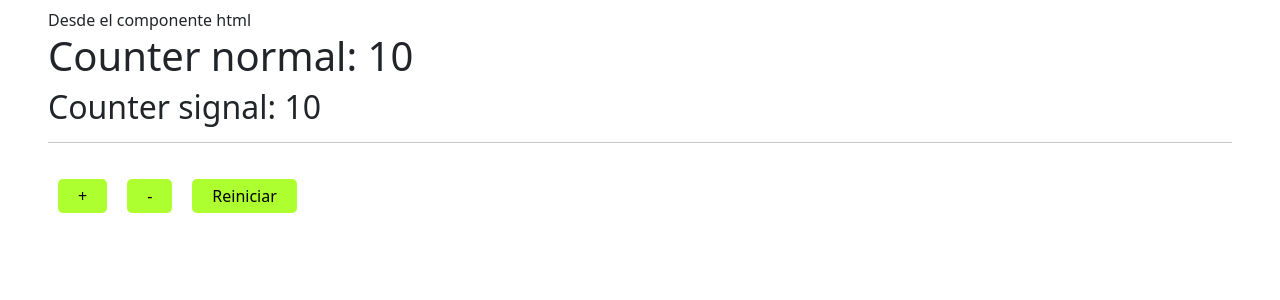
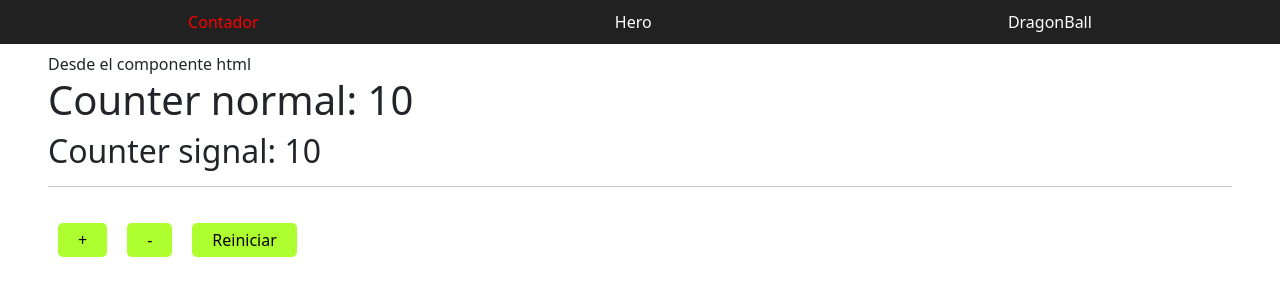
Before and after one commit to GIODIROSA/count-app-angular, an Angular app: page / in a window 1280 px wide. Shown: the top 300 px of the page. Built offline with nearby package versions, Linux system fonts and the light colour scheme.

Commit message:
[feat]: Implement application routing with a shared navigation bar and a new DragonBall page.

```diff
--- a/src/app/app.html
+++ b/src/app/app.html
@@ -1,3 +1,6 @@
+
+<app-navbar />
+
 <section class="mx-5 mt-2">
 
     <router-outlet />
--- a/src/app/app.routes.ts
+++ b/src/app/app.routes.ts
@@ -1,6 +1,7 @@
 import { Routes } from '@angular/router';
 import { CountPageComponent } from './pages/count/counter.components';
 import { HeroPageComponent } from './pages/hero/hero.components';
+import { DragonBallPageComponent } from './pages/dragonBall/dragonBall.component';
 
 export const routes: Routes = [
     {
@@ -12,6 +13,10 @@ export const routes: Routes = [
         component: HeroPageComponent
     },
     {
+        path: 'dragonball',
+        component: DragonBallPageComponent
+    },
+    {
         path: "**",
         redirectTo: ""
     }
--- a/src/app/app.ts
+++ b/src/app/app.ts
@@ -1,9 +1,10 @@
 import { Component, signal } from '@angular/core';
 import { RouterOutlet } from '@angular/router';
+import { ComponentNavbar } from "./pages/components/shared/navbar/navbar";
 
 @Component({
   selector: 'app-root',
-  imports: [RouterOutlet],
+  imports: [RouterOutlet, ComponentNavbar],
   templateUrl: './app.html',
 })
 export class App {
--- a/src/app/pages/components/shared/navbar/navbar.html
+++ b/src/app/pages/components/shared/navbar/navbar.html
@@ -1,9 +1,31 @@
-<style></style>
+<style>
+    nav{
+        display: flex;
+        justify-content: space-around;
+        background-color: #212121;
+        color: #fff;
+        padding: 10px;
 
-<section>
-    <a href="">Count</a>
-    <a href="">Hero</a>
-    <a href="">DragonBall</a>
+    }
+    nav a {
+        color: #fff;
+        text-decoration: none;
+    }
+    nav a.active {
+        color: red;
+    }
+</style>
 
+<nav>
+    <a [routerLink]="['/']" routerLinkActive="active" [routerLinkActiveOptions]="{ exact: true }">
+        Contador
+    </a>
 
-</section>
+    <a [routerLink]="['/hero']" routerLinkActive="active">
+        Hero
+    </a>
+
+    <a [routerLink]="['/dragonball']" routerLinkActive="active">
+        DragonBall
+    </a>
+</nav>
--- a/src/app/pages/components/shared/navbar/navbar.ts
+++ b/src/app/pages/components/shared/navbar/navbar.ts
@@ -1,8 +1,9 @@
 import { Component } from '@angular/core';
+import { RouterLink, RouterLinkActive } from "@angular/router";
 
 @Component({
   selector: 'app-navbar',
-  imports: [],
+  imports: [RouterLink, RouterLinkActive],
   templateUrl: './navbar.html',
 })
 export class ComponentNavbar {}
--- /dev/null
+++ b/src/app/pages/dragonBall/dragonball.html
@@ -0,0 +1,8 @@
+
+<h1>
+    DRAGON BALL
+</h1>
+
+<section>
+
+</section>
```
Also changed, not shown: src/app/pages/dragonBall/dragonBall.component.ts (added, +10 -0 lines), 1 other file (tests, documents, lock files or other folders).
